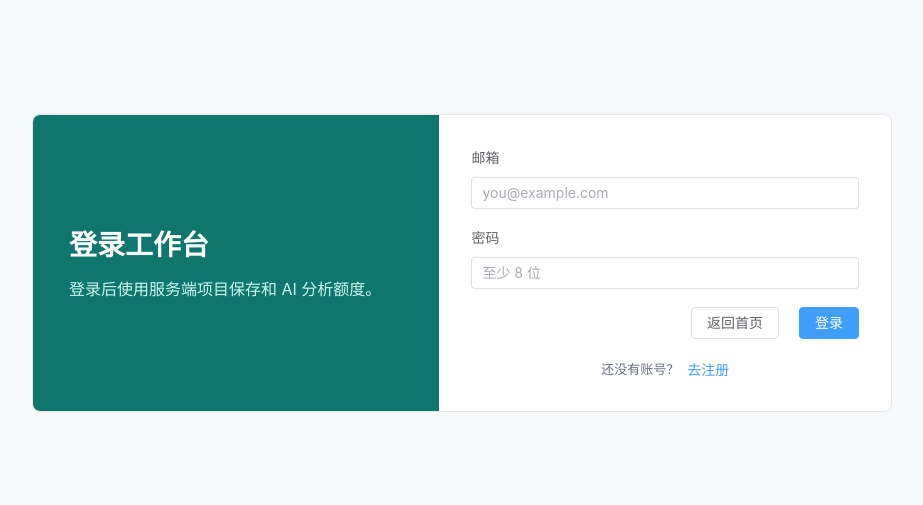
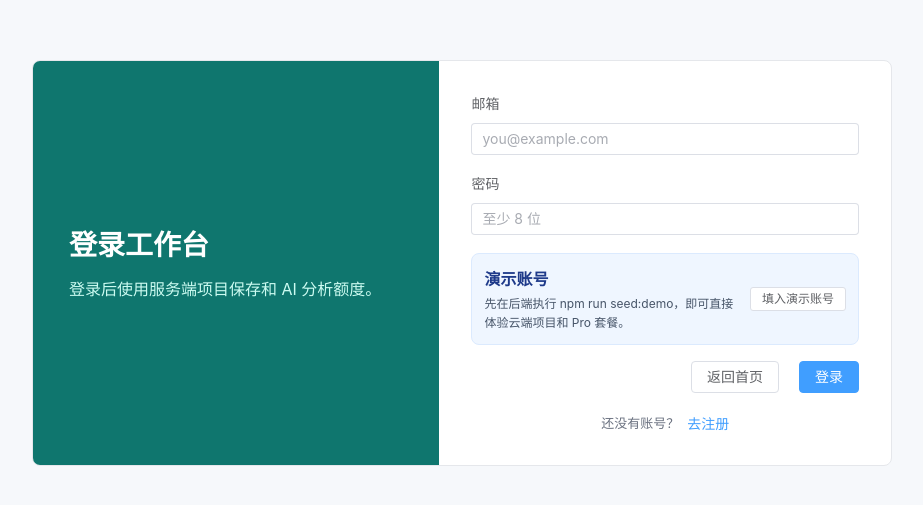
Before and after one commit to zayyo123/ai-data-analysis-workbench, a Vue app: page /login in a window 1280 px wide. Shown: the part 137-642 px from the top of the page, without its empty margins (178-1101 px from the left). Built offline with nearby package versions, Linux system fonts and the light colour scheme.

Commit message:
feat: add demo account login helper

```diff
--- a/src/views/AuthView.vue
+++ b/src/views/AuthView.vue
@@ -18,6 +18,11 @@ const form = reactive({
   email: '',
   password: '',
 })
+
+function fillDemoAccount(): void {
+  form.email = 'demo@example.com'
+  form.password = 'password123'
+}
 
 async function submit(): Promise<void> {
   if (mode.value === 'register') {
@@ -81,6 +86,22 @@ async function submit(): Promise<void> {
           type="error"
           :closable="false"
         />
+
+        <div
+          v-if="mode === 'login'"
+          class="demo-login"
+        >
+          <div>
+            <strong>演示账号</strong>
+            <p>先在后端执行 npm run seed:demo，即可直接体验云端项目和 Pro 套餐。</p>
+          </div>
+          <el-button
+            size="small"
+            @click="fillDemoAccount"
+          >
+            填入演示账号
+          </el-button>
+        </div>
 
         <div class="auth-actions">
           <el-button @click="router.push('/')">
@@ -157,6 +178,33 @@ async function submit(): Promise<void> {
   margin-top: 16px;
 }
 
+.demo-login {
+  display: flex;
+  align-items: center;
+  justify-content: space-between;
+  gap: 12px;
+  border: 1px solid #dbeafe;
+  border-radius: 8px;
+  background: #eff6ff;
+  padding: 12px;
+}
+
+.demo-login strong,
+.demo-login p {
+  margin: 0;
+}
+
+.demo-login strong {
+  color: #1e3a8a;
+}
+
+.demo-login p {
+  margin-top: 4px;
+  color: #475569;
+  font-size: 12px;
+  line-height: 1.6;
+}
+
 .auth-switch {
   display: flex;
   justify-content: center;
```
Also changed, not shown: 1 other file (tests, documents, lock files or other folders).
